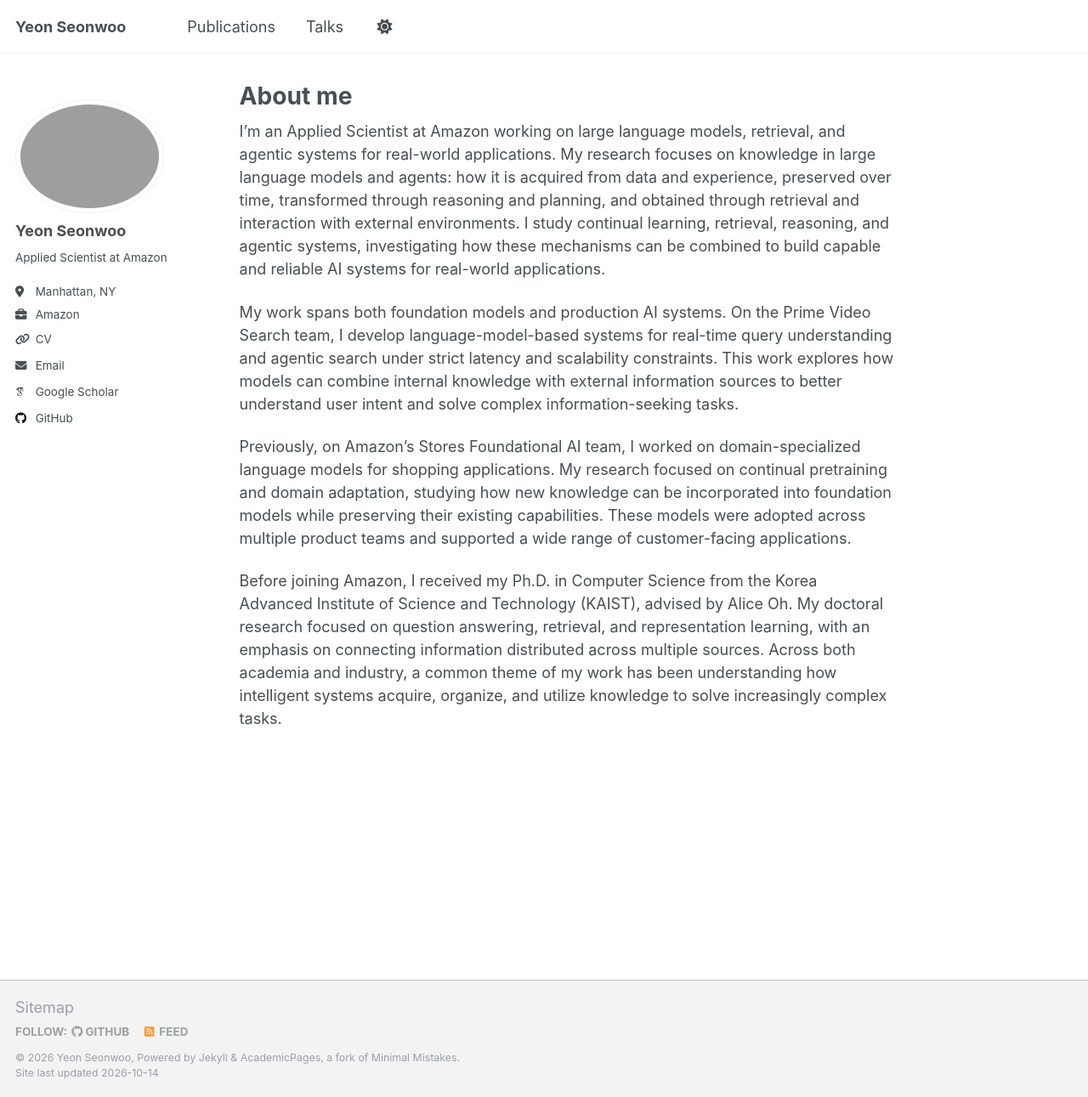
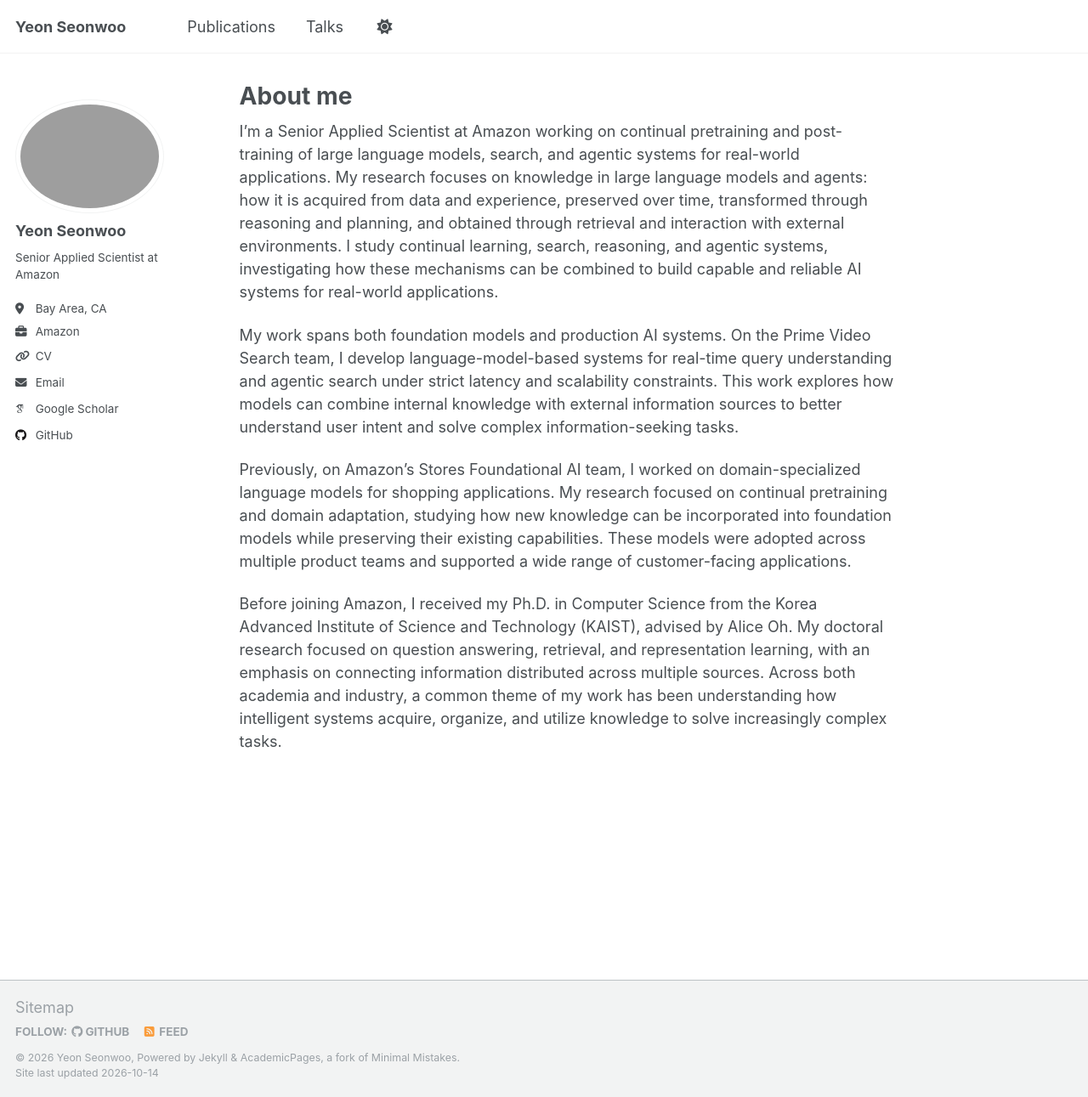
Before and after one commit to yeonsw/yeonsw.github.io, a Jekyll site: the page built from _pages/about.md, in a window 1280 px wide and 1291 px high. Shown: the whole window at 85% size. Built offline with Jekyll 4.4.1, drawn with Linux system fonts in a browser that asks for light colours; some web fonts are replaced; a script that is not in the unit is left out.

Commit message:
Update title, location, and research description
Co-Authored-By: Claude Sonnet 4.6 <noreply@anthropic.com>

```diff
--- a/_config.yml
+++ b/_config.yml
@@ -25,8 +25,8 @@ author:
   avatar           : "profile.png"
   name             : "Yeon Seonwoo"
   pronouns         : # example: "she/her"
-  bio              : "Applied Scientist at Amazon"
-  location         : "Manhattan, NY"
+  bio              : "Senior Applied Scientist at Amazon"
+  location         : "Bay Area, CA"
   employer         : "Amazon"
   uri              : # URL
   email            : "yeon.seonwoo95@gmail.com"
--- a/_pages/about.md
+++ b/_pages/about.md
@@ -7,7 +7,7 @@ redirect_from:
   - /about.html
 ---
 
-I’m an Applied Scientist at Amazon working on large language models, retrieval, and agentic systems for real-world applications. My research focuses on knowledge in large language models and agents: how it is acquired from data and experience, preserved over time, transformed through reasoning and planning, and obtained through retrieval and interaction with external environments. I study continual learning, retrieval, reasoning, and agentic systems, investigating how these mechanisms can be combined to build capable and reliable AI systems for real-world applications.
+I’m a Senior Applied Scientist at Amazon working on continual pretraining and post-training of large language models, search, and agentic systems for real-world applications. My research focuses on knowledge in large language models and agents: how it is acquired from data and experience, preserved over time, transformed through reasoning and planning, and obtained through retrieval and interaction with external environments. I study continual learning, search, reasoning, and agentic systems, investigating how these mechanisms can be combined to build capable and reliable AI systems for real-world applications.
 
 My work spans both foundation models and production AI systems. On the Prime Video Search team, I develop language-model-based systems for real-time query understanding and agentic search under strict latency and scalability constraints. This work explores how models can combine internal knowledge with external information sources to better understand user intent and solve complex information-seeking tasks.
 
```
